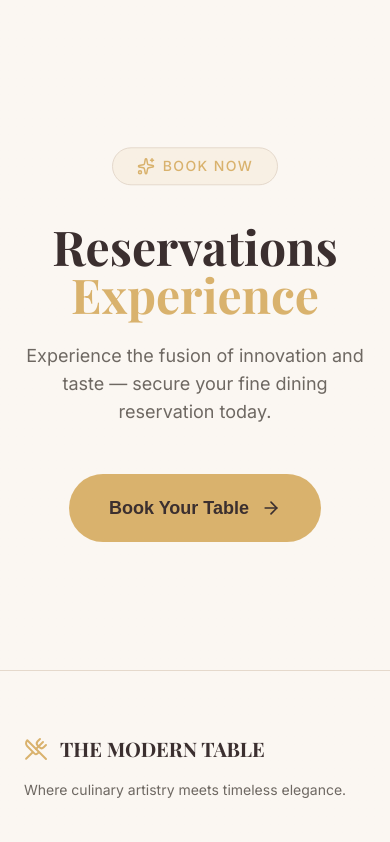
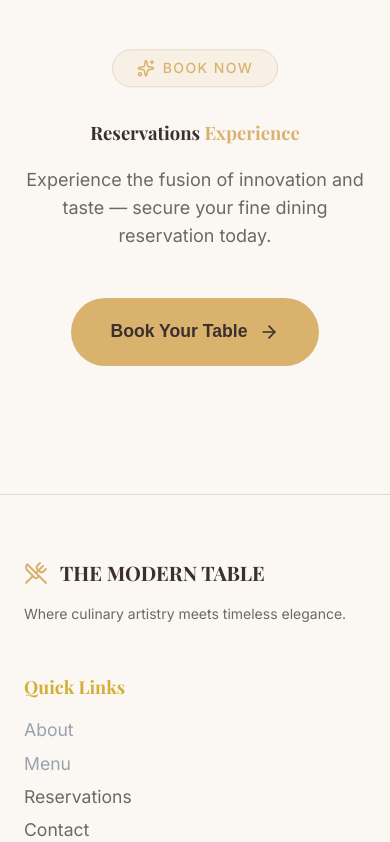
Before and after one commit to Amrragab78/the-modern-table, a Next.js app: page / in a window 390 px wide. Shown: the part 6892-7734 px from the top of the page. Built offline with nearby package versions, Linux system fonts and the light colour scheme.

Commit message:
feat: Increase font sizes for improved readability
- Increase base text size from 1rem to 1.1rem
- Increase headings (h1-h3) by 10% for better hierarchy
- Increase button and link font sizes by 0.1rem
- Add responsive scaling for mobile (1.05rem)
- Maintain consistent spacing and layout balance

```diff
--- a/app/globals.css
+++ b/app/globals.css
@@ -24,4 +24,29 @@ body {
   background: var(--background);
   color: var(--foreground);
   font-family: Arial, Helvetica, sans-serif;
+  font-size: 1.1rem;
 }
+
+/* Enhanced readability - slightly larger fonts */
+h1 {
+  font-size: 110% !important;
+}
+
+h2 {
+  font-size: 110% !important;
+}
+
+h3 {
+  font-size: 110% !important;
+}
+
+button, a {
+  font-size: calc(1rem + 0.1rem);
+}
+
+/* Maintain responsive scaling */
+@media (max-width: 768px) {
+  body {
+    font-size: 1.05rem;
+  }
+}
```
